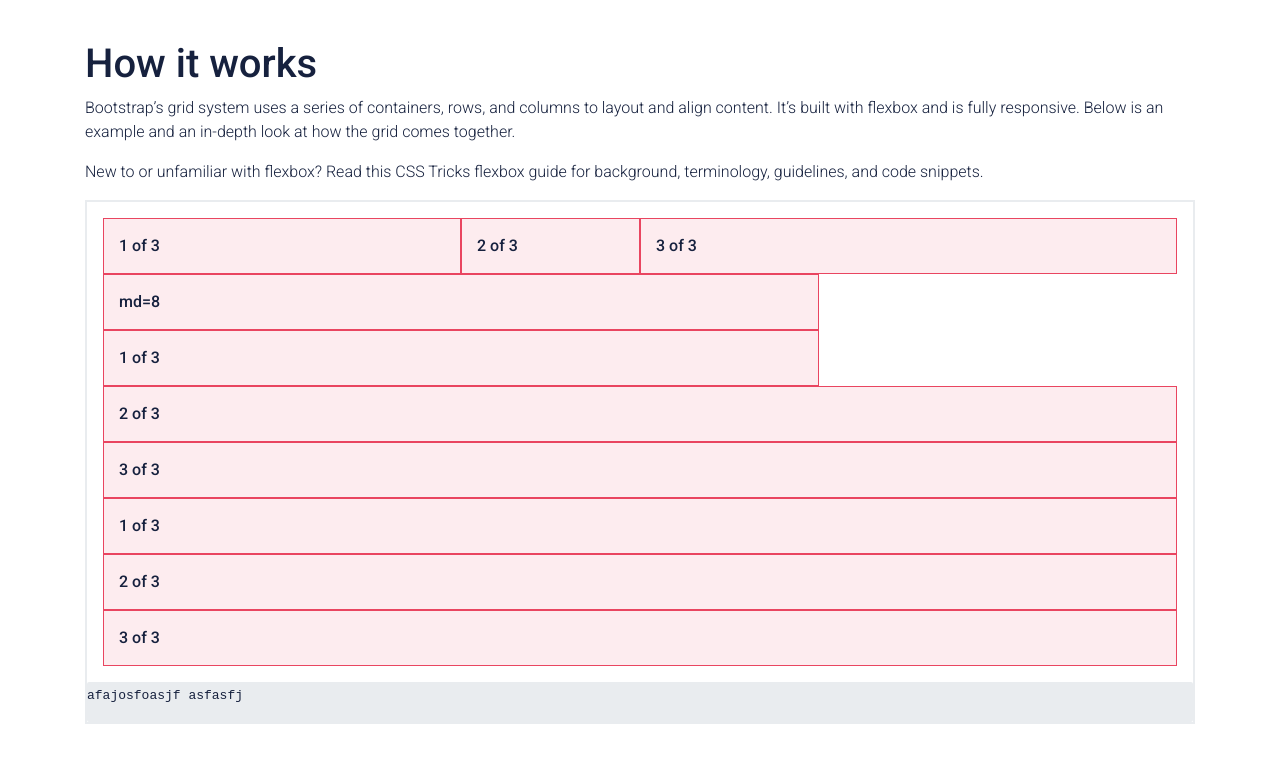
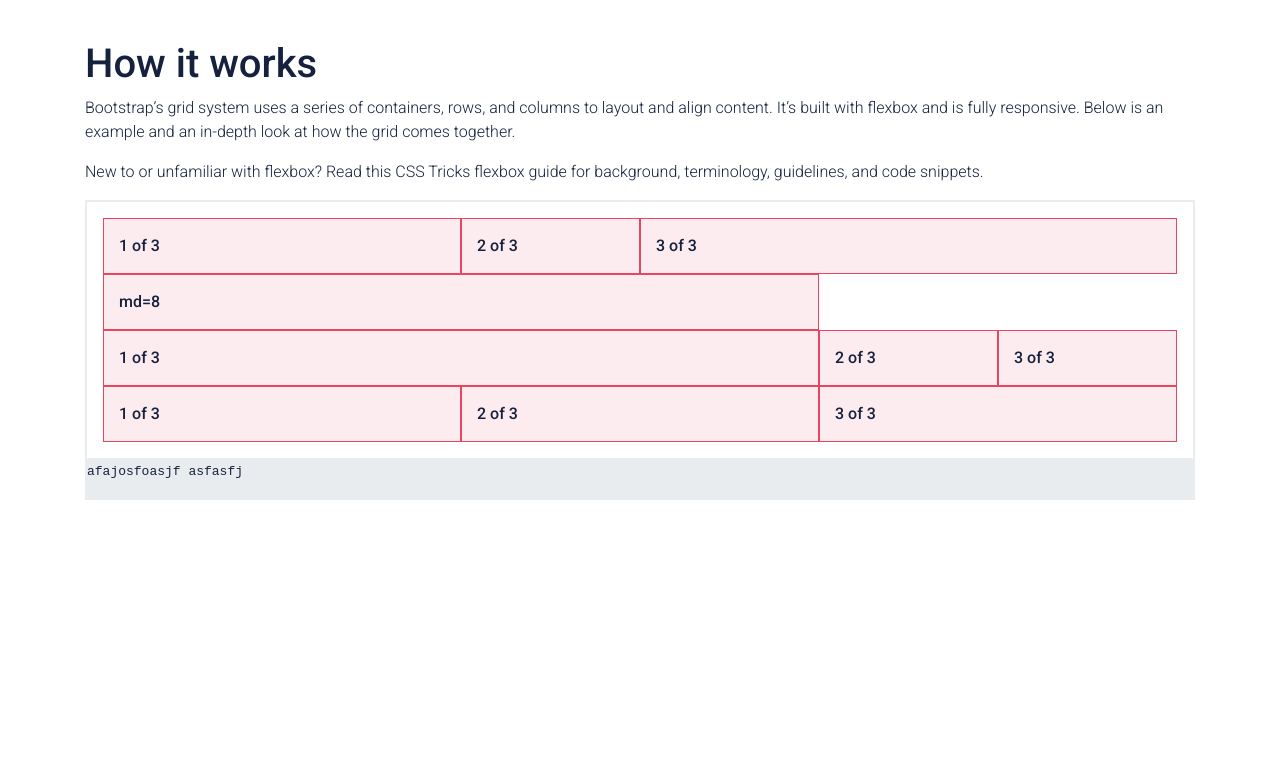
Before and after one commit to axelra-ag/lucky-react-starter, a React (Create React App) app: page /documentation in a window 1280 px wide. Shown: the top 762 px of the page. Built offline with nearby package versions, Linux system fonts and the light colour scheme.

Commit message:
Update Col.ts

```diff
--- a/src/UI/layout/grid/Col.ts
+++ b/src/UI/layout/grid/Col.ts
@@ -1,4 +1,4 @@
-import styled from "styled-components";
+import styled, {css} from "styled-components";
 import {GUTTER} from "../../theme/Theme";
 import {__MEDIA_QUERY_BREAK_POINT, makeQuery} from "../media-query/Mobile";
 
@@ -29,10 +29,10 @@
   md?: ColAttribute,
   lg?: ColAttribute,
   xl?: ColAttribute
-): string => {
+): string | null => {
   const breakPoint = getBreakPoint(sm, md, lg, xl);
-  if (!breakPoint) return "";
-  if (!sm && !md && !lg && !xl) return "";
+  if (!breakPoint) return null;
+  if (!sm && !md && !lg && !xl) return null;
   return makeQuery(breakPoint)(`
       flex: 0 0 ${getFlex((sm ? sm : md ? md : lg ? lg : xl) as ColAttribute)};
       max-width: ${getFlex(
@@ -41,13 +41,20 @@
   `);
 };
 
+const SimpleCol = css`
+  flex-basis: 0;
+  flex-grow: 1;
+  min-width: 0;
+  max-width: 100%;
+`;
+
 export const Col = styled.div<{
   sm?: ColAttribute;
   md?: ColAttribute;
   lg?: ColAttribute;
   xl?: ColAttribute;
 }>`
-  ${({sm, md, lg, xl}) => getMediaQuery(sm, md, lg, xl)};
+  ${({sm, md, lg, xl}) => getMediaQuery(sm, md, lg, xl) || SimpleCol};
   position: relative;
   padding: 0 ${GUTTER}px;
   width: 100%;
```
